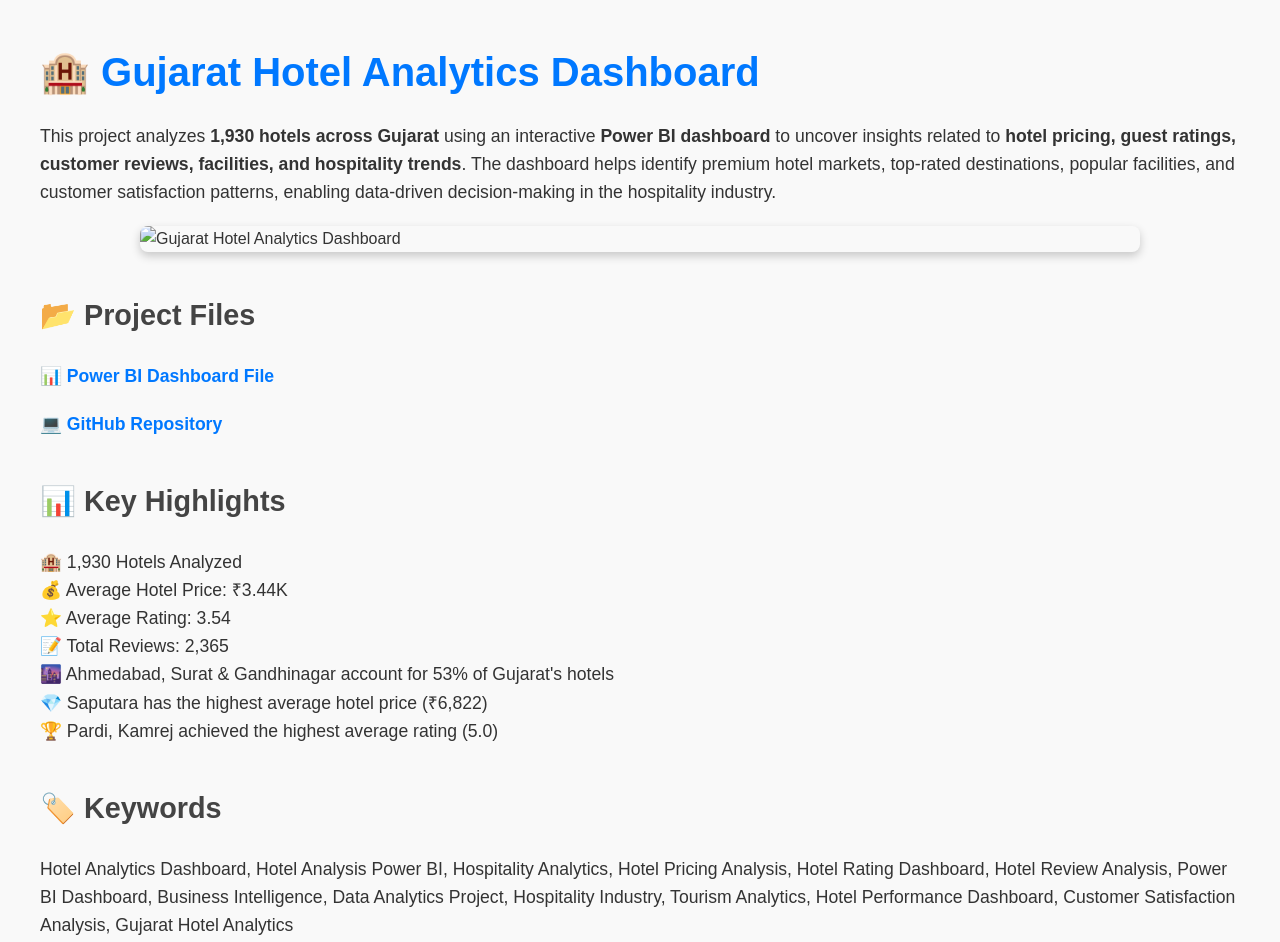
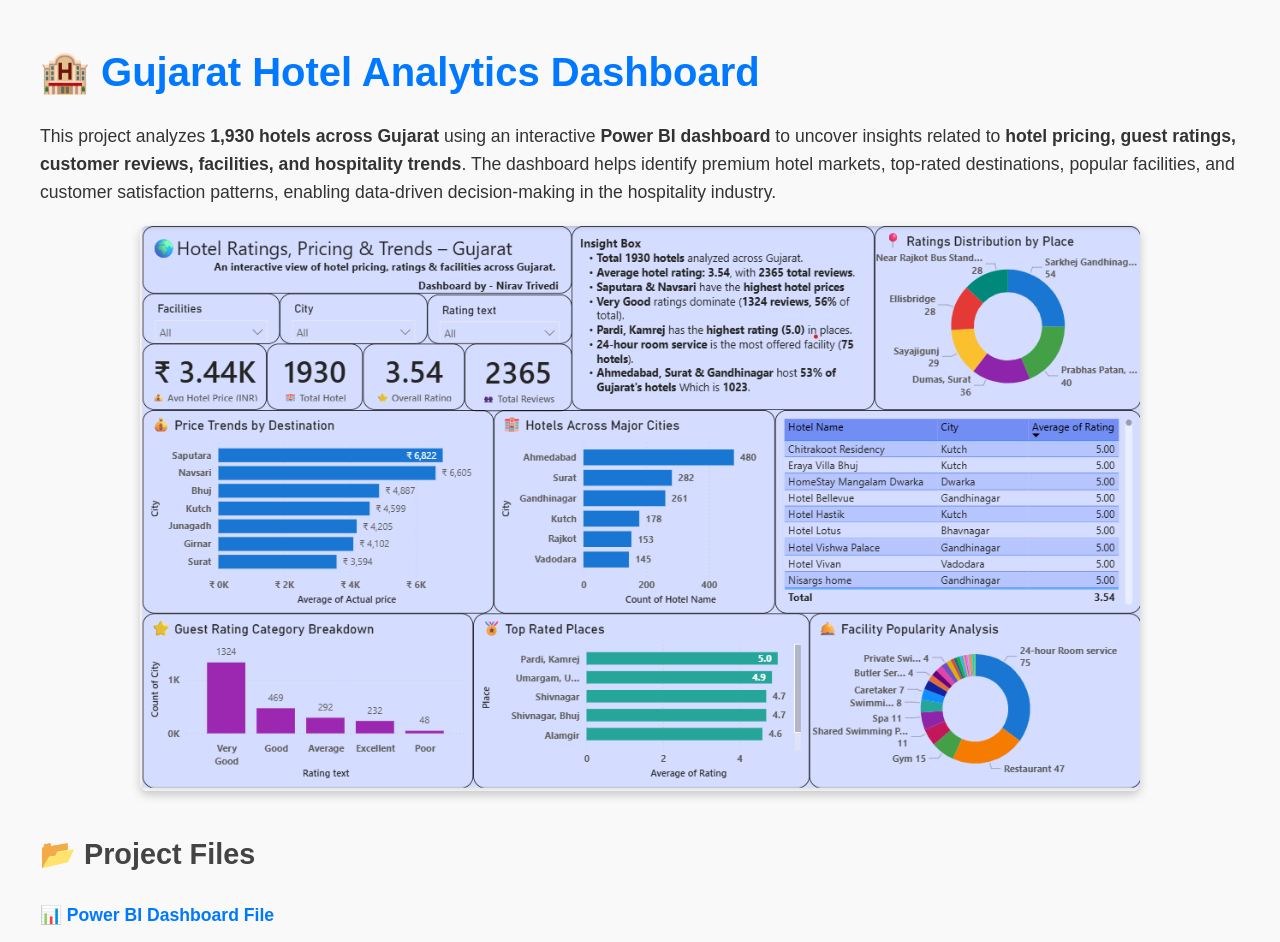
Before and after one commit to niravtrivedi23/gujarat-hotel-analytics-dashboard, a plain HTML site: page index.html in a window 1280 px wide. Shown: the top 942 px of the page. Drawn offline with Linux system fonts and the light colour scheme.

Commit message:
Update index.html

```diff
--- a/index.html
+++ b/index.html
@@ -89,7 +89,7 @@
 and customer satisfaction patterns, enabling data-driven decision-making in the hospitality industry.
 </p>
 
-<img src="https://raw.githubusercontent.com/niravtrivedi23/gujarat-hotel-analytics-dashboard/main/Gujarat%20Hotel%20Analytics%20Dashboard.png"
+<img src="https://github.com/niravtrivedi23/gujarat-hotel-analytics-dashboard/blob/main/Hotel%20Analytics.png"
 alt="Gujarat Hotel Analytics Dashboard">
 
 <h2>📂 Project Files</h2>
```
